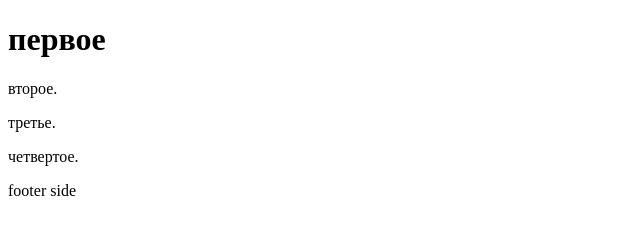
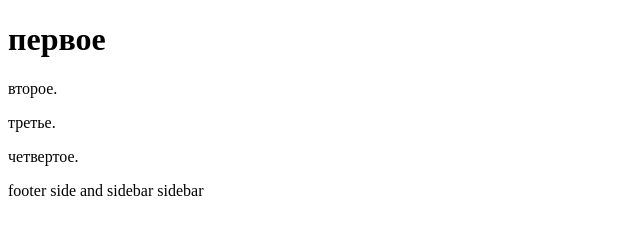
Before and after one commit to Ethan-district/Elturan-s-repository-3, a plain HTML site: page index.html in a window 1280 px wide. Shown: the whole page, without its empty margins (0-640 px from the left). Drawn offline with Linux system fonts and the light colour scheme.

Commit message:
resolved again

```diff
--- a/index.html
+++ b/index.html
@@ -6,7 +6,7 @@
 <p>второе.</p>
 <p>третье.</p>
 <header>четвертое.</header>
-<p>footer side</p>
+<p>footer side and sidebar sidebar</p>
 
 
 </body>
```
